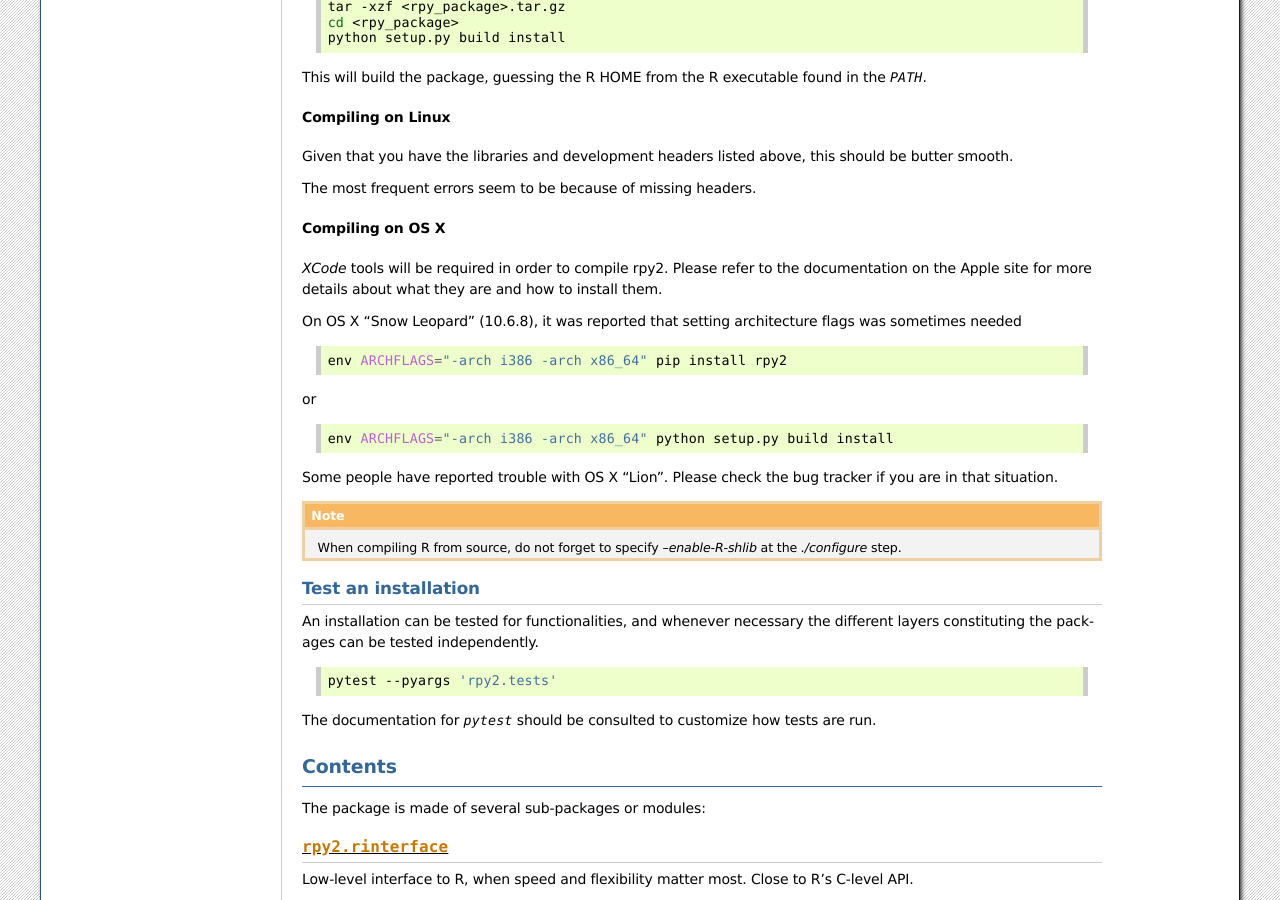
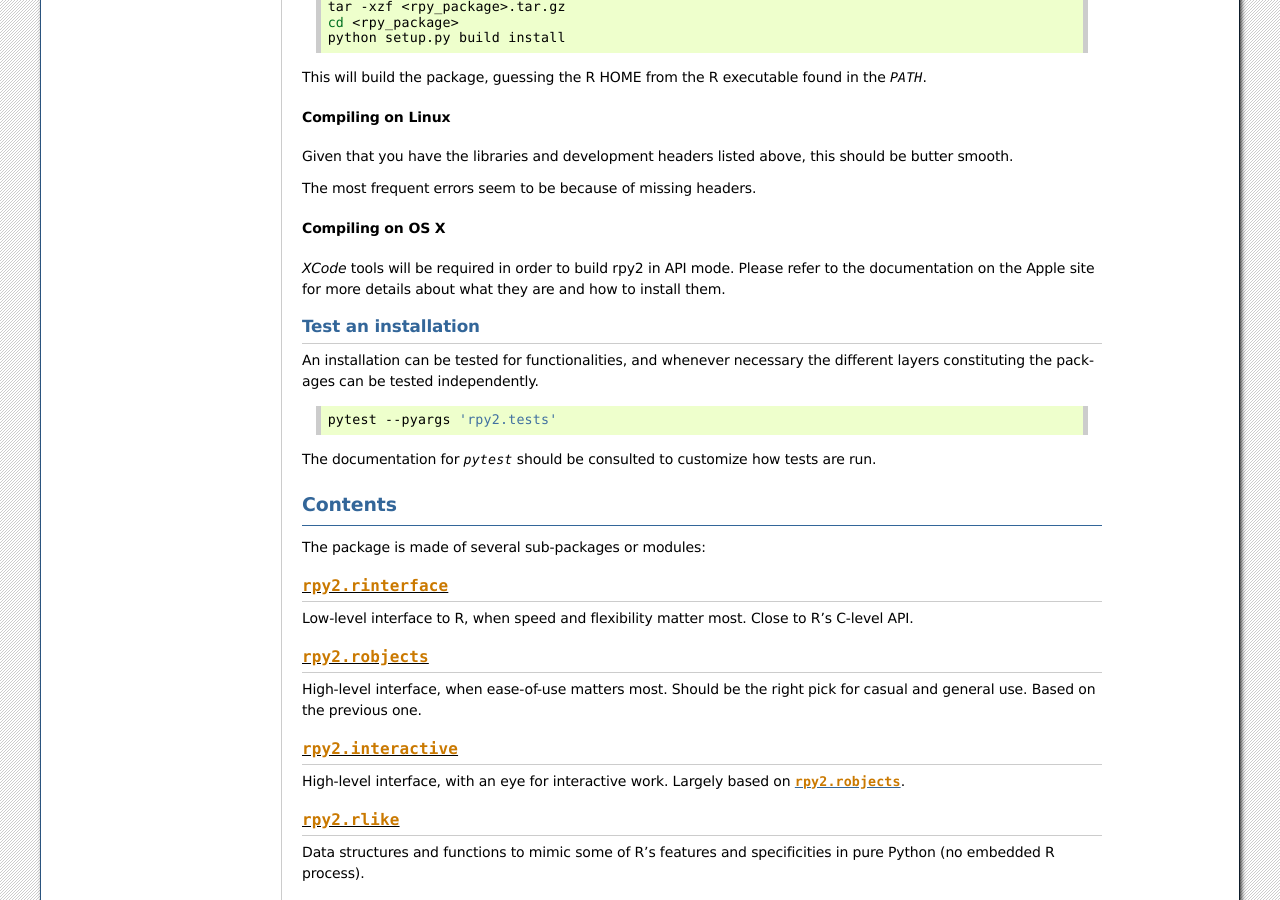
Before and after one commit to rpy2/rpy2, a Sphinx documentation site: the page built from doc/overview.rst, in a window 1280 px wide and 900 px high, scrolled down 3026 px. Built offline with Sphinx 7.4.7, drawn with Linux system fonts in a browser that asks for light colours.

Commit message:
Fixes in doc about OSX.

```diff
--- a/doc/overview.rst
+++ b/doc/overview.rst
@@ -263,28 +263,8 @@ The most frequent errors seem to be because of missing headers.
 Compiling on OS X
 ^^^^^^^^^^^^^^^^^
 
-*XCode* tools will be required in order to compile rpy2. Please refer to the documentation on the Apple
+*XCode* tools will be required in order to build rpy2 in API mode. Please refer to the documentation on the Apple
 site for more details about what they are and how to install them.
-
-On OS X "Snow Leopard" (10.6.8), it was reported that setting architecture flags was sometimes needed
-
-.. code-block:: bash
-
-   env ARCHFLAGS="-arch i386 -arch x86_64" pip install rpy2
-
-or
-
-.. code-block:: bash
-
-   env ARCHFLAGS="-arch i386 -arch x86_64" python setup.py build install
-
-Some people have reported trouble with OS X "Lion". Please check the bug tracker if you are in that situation.
-
-.. note::
-
-   When compiling R from source, do not forget to specify
-   *--enable-R-shlib* at the *./configure* step.
-
 
 .. index::
   single: test;whole installation
```
